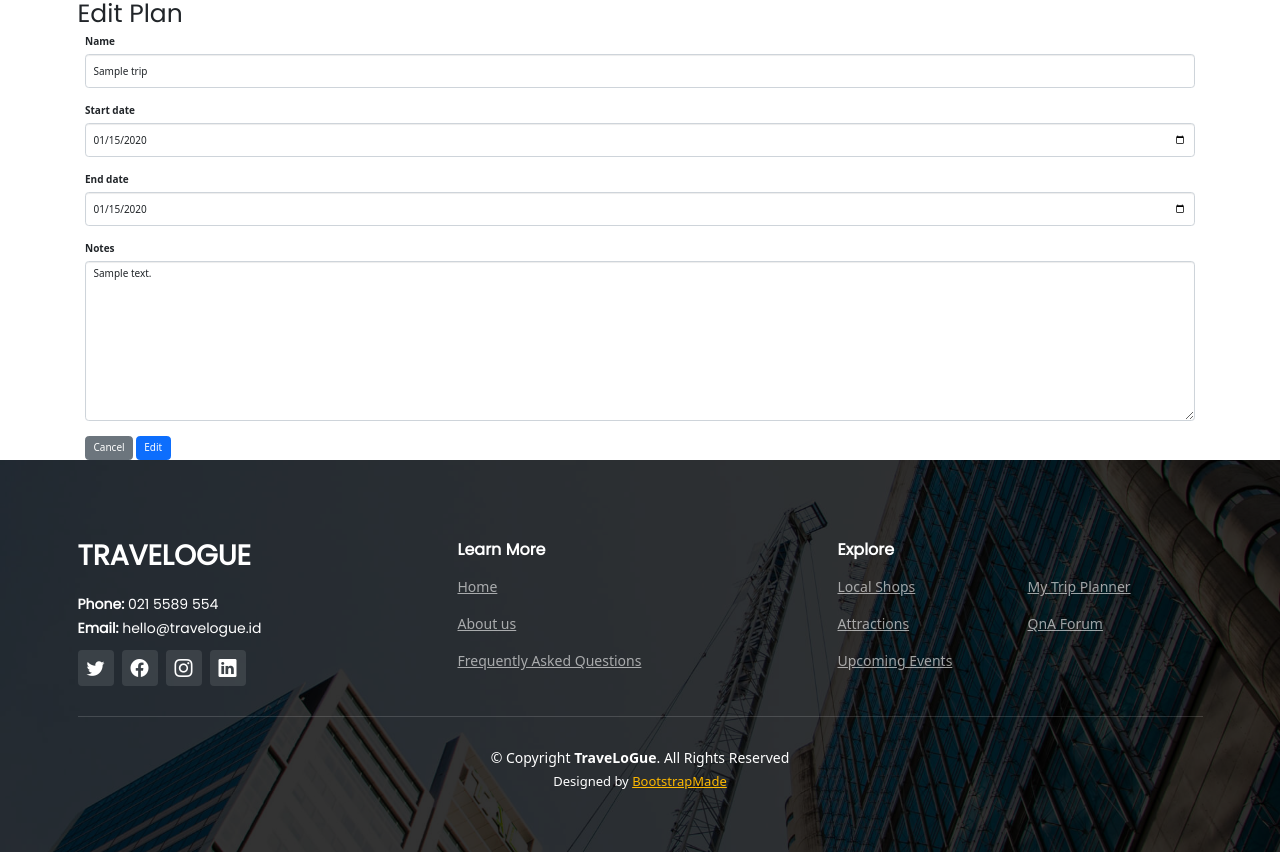
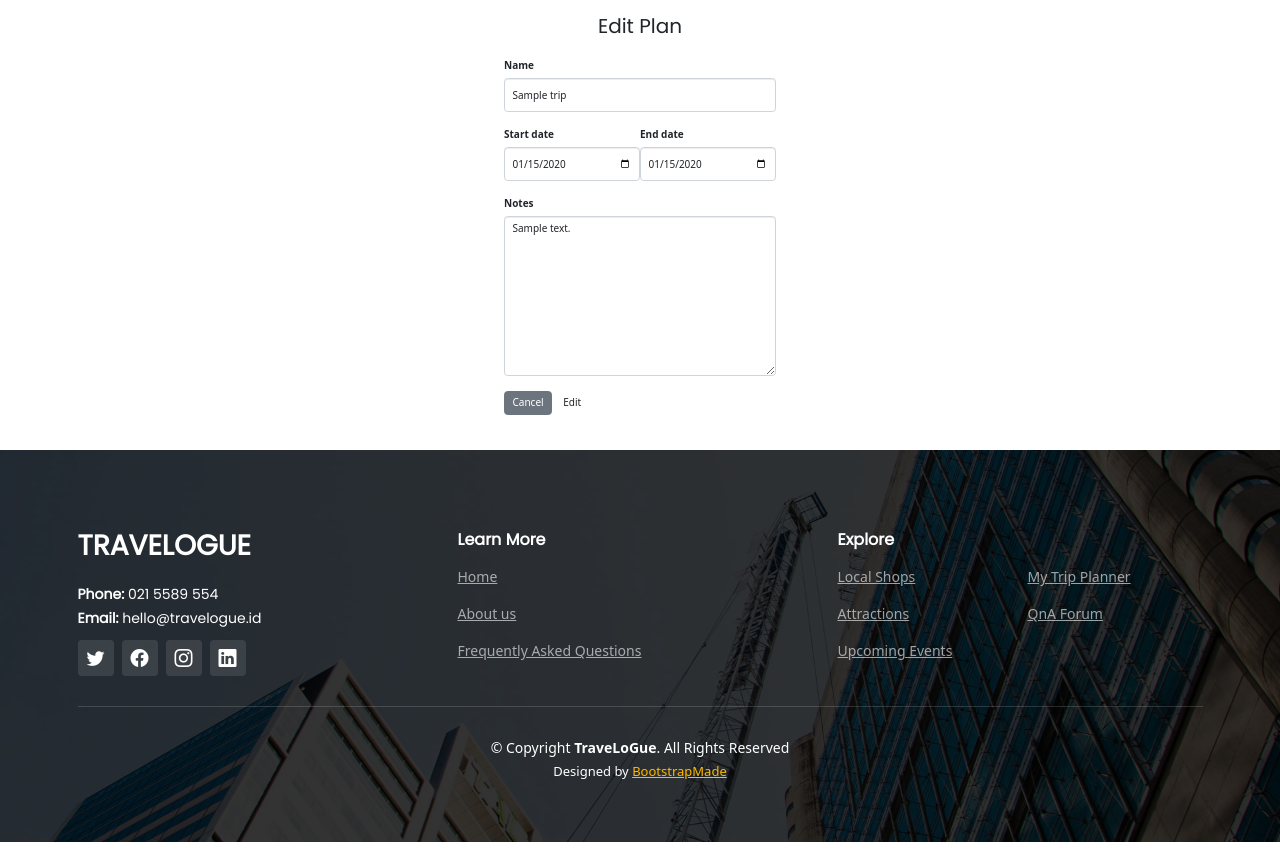
Before and after one commit to TraveLoGue-f12/TraveLoGue, a Django app: page /planner/change/1/ in a window 1280 px wide. Shown: the part 307-1159 px from the top of the page. Run offline with Django 4.2, Linux system fonts and the light colour scheme; tables that the repository leaves empty hold one stand-in row (values such as "Sample post"); some libraries are stand-ins or nearby versions.

Commit message:
Planner done

```diff
--- a/planner/forms.py
+++ b/planner/forms.py
@@ -1,6 +1,8 @@
 from django import forms
-from django.forms import ModelForm, widgets
+from django.forms import ModelForm
 from planner.models import Trips
+from crispy_forms.helper import FormHelper
+from crispy_forms.layout import Layout, Row, Column, Div
 
 class updateTripForm(ModelForm):
     name = forms.CharField(required=False)
@@ -11,3 +13,16 @@
     class Meta:
         model = Trips
         fields = ['name', 'start_date', 'end_date', 'notes']
+
+    def __init__(self, *args, **kwargs):
+        super().__init__(*args, **kwargs)
+        self.helper = FormHelper()
+        self.helper.layout = Layout(
+            Row('name'),
+            Row(
+                Column('start_date', css_class='col-md-6 col-lg-6 p-0'),
+                Column('end_date', css_class='col-md-6 col-lg-6 p-0'),
+                css_class='d-flex justify-content-between'
+            ),
+            Row(Column('notes'))
+        )
--- a/planner/templates/edit-plan.html
+++ b/planner/templates/edit-plan.html
@@ -6,17 +6,17 @@
 <div class="breadcrumbs d-flex align-items-center" style="background-image: url(/static/img/planner-bc.jpg);">
     <div class="container position-relative d-flex flex-column align-items-center aos-init aos-animate" data-aos="fade">
         <h2>My Planner</h2>
-        <ol><li><a href="index.html">Home</a></li><li><a href=planner.html>My Planner</a></li><li>Update Cover Image</li></ol>
+        <ol><li><a href="index.html">Home</a></li><li><a href=planner.html>My Planner</a></li><li>Edit Plan</li></ol>
     </div>
 </div>
-<div class="container edit-plan">
-    <h1>Edit Plan</h1>
+<div class="container d-flex flex-column align-items-center pb-5">
+        <h2 class="edit-text py-4">Edit Plan</h2>
     <form action="" method="POST">
         {% csrf_token %}
-        <div class="container">
-            <table>{{ form|crispy }}</table>
+        <div class="container edit-plan pb-2">
+            <table>{% crispy form %}</table>
             <a href="/planner/" class="btn btn-secondary">Cancel</a>
-            <input type="submit" class="btn btn-primary" value="Edit">
+            <input type="submit" class="btn btn-add-plan" value="Edit">
         </div>
     </form>
 </div>
```
Also changed, not shown: planner/templates/planner.html (+10 -7 lines).
